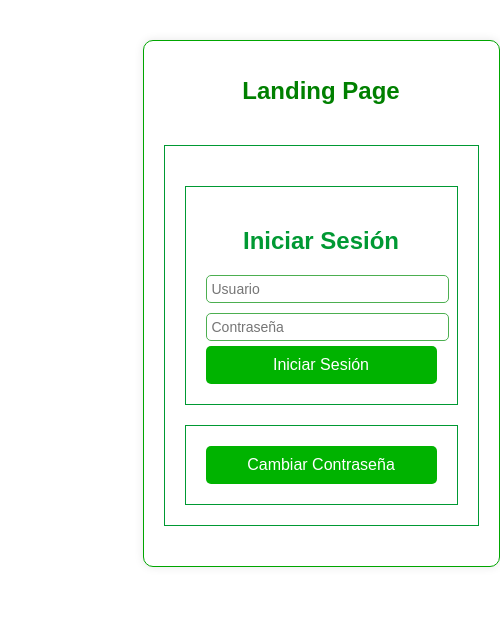
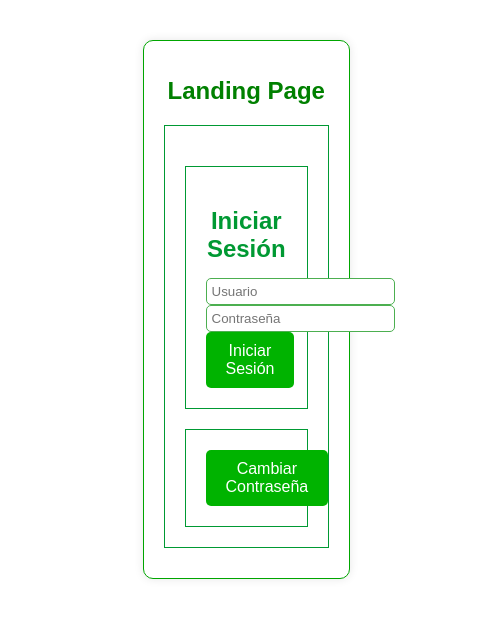
Before and after one commit to alexismichia/front-ramiro, a React (Create React App) app: page / in a window 390 px wide. Shown: the top 618 px of the page, 500 px wide, since content can reach past the window. Built offline with nearby package versions, Linux system fonts and the light colour scheme.

Commit message:
Update landing.css

```diff
--- a/src/componentes/Landingpage/landing.css
+++ b/src/componentes/Landingpage/landing.css
@@ -1,82 +1,61 @@
-/* Estilo del contenedor principal */
-.container {
-  display: flex;
-  flex-direction: column;
-  align-items: center;
-  justify-content: center;
-  background-color: #4CAF50; /* Color verde principal */
-  height: 100vh;
+/* Estilos para el contenedor principal */
+div {
+    text-align: center;
     padding: 20px;
   }
 
-/* Estilo del título */
+  /* Estilos para el encabezado h1 */
   h1 {
+    color: #009933; /* Verde */
     font-size: 36px;
-  color: #fff; /* Texto blanco */
-  margin-bottom: 20px;
   }
 
-/* Estilo de los campos de entrada */
-input {
-  width: 100%;
-  padding: 10px;
-  margin: 5px 0;
-  border: 1px solid #4CAF50; /* Borde verde */
-  border-radius: 4px;
+  /* Estilos para los contenedores de enlaces */
+  div > div {
+    margin-top: 20px;
+    border: 1px solid #009933; /* Borde verde */
+    padding: 20px;
   }
 
-/* Estilo del botón para iniciar sesión */
-button {
-  background-color: #4CAF50; /* Color verde principal */
-  color: #fff;
-  padding: 10px 20px;
-  border: none;
-  border-radius: 4px;
-  cursor: pointer;
-  font-size: 16px;
-  margin-top: 10px;
+  /* Estilos para los títulos h2 */
+  h2 {
+    color: #009933; /* Verde */
+    font-size: 24px;
+    margin-bottom: 15px;
   }
 
-/* Estilo del botón de cambio de contraseña */
-.change-password-button {
-  background-color: #0073e6; /* Color azul */
-  color: #fff;
-  padding: 10px 20px;
-  border: none;
-  border-radius: 4px;
-  cursor: pointer;
-  font-size: 16px;
-  margin-top: 10px;
+  /* Estilos para los enlaces (links) */
+  a {
+    display: block;
+    margin: 10px 0;
+    color: #009933; /* Verde */
+    text-decoration: none;
+    font-size: 18px;
   }
 
-/* Estilo del mensaje de respuesta */
-.message {
-  font-size: 16px;
-  color: #4CAF50; /* Color verde para mensajes de éxito */
-  text-align: center;
-  margin-top: 10px;
+  /* Estilos para los enlaces al pasar el mouse sobre ellos */
+  a:hover {
+    text-decoration: underline;
+  }
+/* Estilos para los botones */
+a.button {
+    display: inline-block;
+    padding: 10px 20px;
+    margin-right: 10px; /* Espacio entre los botones */
+    color: white;
+    background-color: #009933; /* Verde */
+    border: none;
+    border-radius: 5px;
+    text-decoration: none;
+    transition: background-color 0.3s;
   }
 
-/* Estilo de mensajes de error */
-.error-message {
-  color: #ff0000; /* Color rojo para mensajes de error */
+  /* Estilos para los botones al pasar el mouse sobre ellos */
+  a.button:hover {
+    background-color: #006622; /* Verde más oscuro */
   }
 
-/* Estilos para dispositivos móviles */
-@media (max-width: 768px) {
-  .container {
-    padding: 10px;
-    max-width: 90%;
-    width:90%;/* Cambiar el ancho máximo al 90% del ancho de la pantalla */
-    margin: 0 auto;
+  /* Estilos para los botones al hacer clic */
+  a.button:active {
+    background-color: #004411; /* Verde aún más oscuro */
   }
-
-  h1 {
-    font-size: 24px;
-  }
-
-  input, button, .change-password-button {
-    width: 100%;
-    font-size: 14px;
-  }
-}
```
Lines whose indentation alone changed are shown as unchanged.
